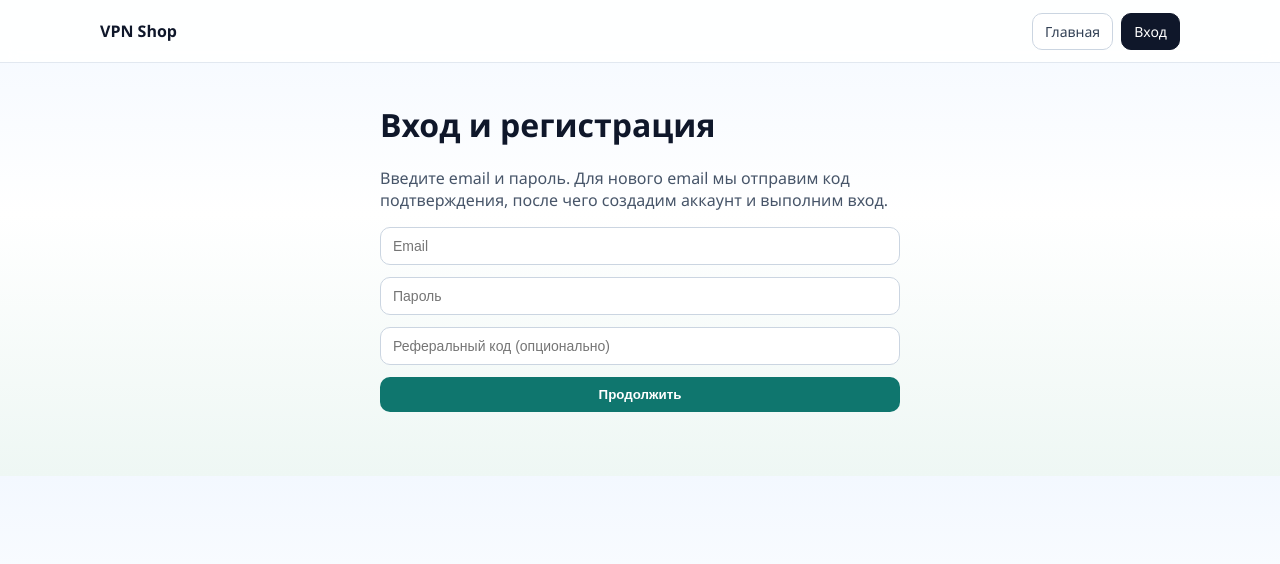
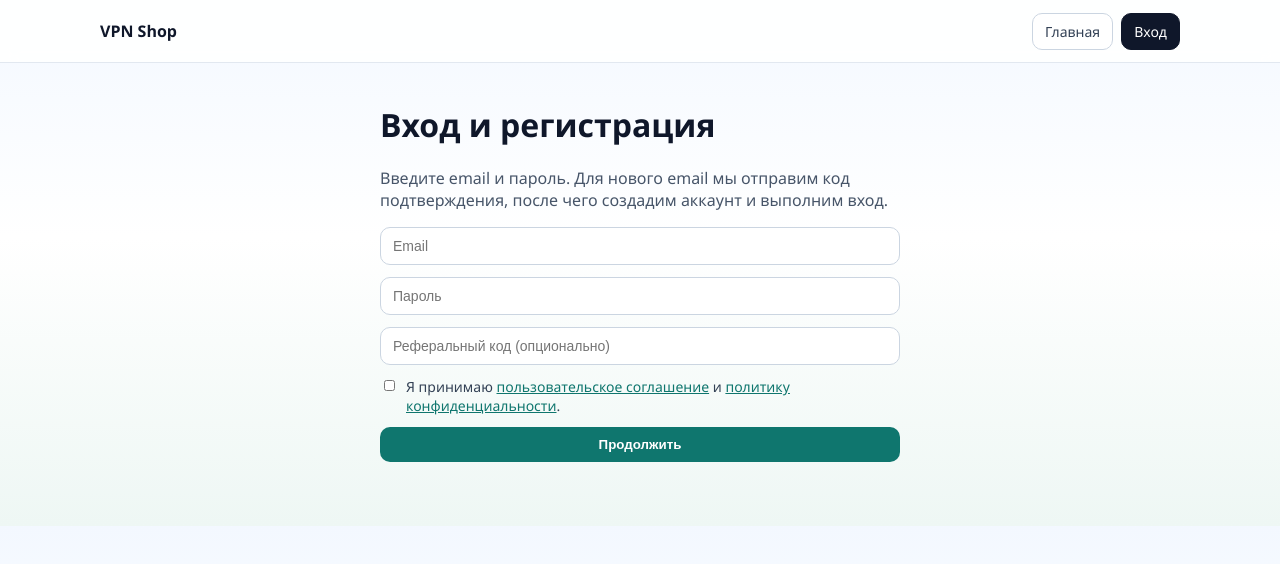
Before and after one commit to d3myasha/vpn-shop, a Next.js app: page /login in a window 1280 px wide. Shown: the top 564 px of the page. Built offline with nearby package versions, Linux system fonts and the light colour scheme; no server answers.

Commit message:
feat(auth): require legal consent and add privacy/terms pages

```diff
--- a/app/api/register/request-code/route.ts
+++ b/app/api/register/request-code/route.ts
@@ -3,9 +3,11 @@ import { z } from "zod";
 import { isEmailDomainAllowed } from "@/lib/email-policy";
 import { sendRegistrationVerificationCode } from "@/lib/email-verification";
 import { logger } from "@/lib/logger";
+import { prisma } from "@/lib/prisma";
 
 const requestCodeSchema = z.object({
   email: z.string().email(),
+  legalAccepted: z.boolean().optional(),
 });
 
 export async function POST(request: NextRequest) {
@@ -21,11 +23,16 @@ export async function POST(request: NextRequest) {
       return NextResponse.json({ error: "Разрешены только популярные почтовые сервисы" }, { status: 400 });
     }
 
-    const result = await sendRegistrationVerificationCode(email);
-    if (result.exists) {
+    const existing = await prisma.user.findUnique({ where: { email }, select: { id: true } });
+    if (existing) {
       return NextResponse.json({ exists: true }, { status: 200 });
     }
 
+    if (!parsed.data.legalAccepted) {
+      return NextResponse.json({ error: "Для регистрации нужно принять условия и политику" }, { status: 400 });
+    }
+
+    await sendRegistrationVerificationCode(email);
     return NextResponse.json({ exists: false, sent: true }, { status: 200 });
   } catch (error) {
     logger.error("request_register_code_failed", error, { route: "/api/register/request-code" });
--- a/app/api/register/route.ts
+++ b/app/api/register/route.ts
@@ -12,6 +12,7 @@ const registerSchema = z.object({
   password: z.string().min(8),
   referralCode: z.string().trim().toUpperCase().max(32).optional(),
   verificationCode: z.string().trim().length(6).optional(),
+  legalAccepted: z.boolean().optional(),
 });
 
 export async function POST(request: NextRequest) {
@@ -30,6 +31,10 @@ export async function POST(request: NextRequest) {
     const existing = await prisma.user.findUnique({ where: { email }, select: { id: true } });
     if (existing) {
       return NextResponse.json({ error: "Пользователь с таким email уже существует" }, { status: 409 });
+    }
+
+    if (!parsed.data.legalAccepted) {
+      return NextResponse.json({ error: "Для регистрации нужно принять условия и политику" }, { status: 400 });
     }
 
     const verificationCode = parsed.data.verificationCode?.trim();
--- a/app/login/page.tsx
+++ b/app/login/page.tsx
@@ -1,6 +1,7 @@
 "use client";
 
 import { FormEvent, useState } from "react";
+import Link from "next/link";
 import { useSearchParams } from "next/navigation";
 import { signIn } from "next-auth/react";
 
@@ -27,6 +28,7 @@ export default function LoginPage() {
   const [draftEmail, setDraftEmail] = useState("");
   const [draftPassword, setDraftPassword] = useState("");
   const [draftReferralCode, setDraftReferralCode] = useState("");
+  const [draftLegalAccepted, setDraftLegalAccepted] = useState(false);
   const nextPath = resolveNextPath(searchParams.get("next"));
 
   async function signInWithCredentials(email: string, password: string) {
@@ -56,6 +58,7 @@ export default function LoginPage() {
     const password = String(form.get("password") ?? "");
     const referralCode = String(form.get("referralCode") ?? "").trim().toUpperCase();
     const verificationCode = String(form.get("verificationCode") ?? "").trim();
+    const legalAccepted = form.get("legalAccepted") === "on";
 
     if (needsVerification) {
       const registerResponse = await fetch("/api/register", {
@@ -66,6 +69,7 @@ export default function LoginPage() {
           password: draftPassword,
           referralCode: draftReferralCode,
           verificationCode,
+          legalAccepted: draftLegalAccepted,
         }),
       });
 
@@ -86,7 +90,7 @@ export default function LoginPage() {
     const requestCodeResponse = await fetch("/api/register/request-code", {
       method: "POST",
       headers: { "Content-Type": "application/json" },
-      body: JSON.stringify({ email }),
+      body: JSON.stringify({ email, legalAccepted }),
     });
 
     if (!requestCodeResponse.ok) {
@@ -112,6 +116,7 @@ export default function LoginPage() {
     setDraftEmail(email);
     setDraftPassword(password);
     setDraftReferralCode(referralCode);
+    setDraftLegalAccepted(legalAccepted);
     setNeedsVerification(true);
     setInfo("Мы отправили код подтверждения на вашу почту. Введите его ниже.");
     setLoading(false);
@@ -122,6 +127,7 @@ export default function LoginPage() {
     setDraftEmail("");
     setDraftPassword("");
     setDraftReferralCode("");
+    setDraftLegalAccepted(false);
     setInfo(null);
     setError(null);
   }
@@ -145,6 +151,20 @@ export default function LoginPage() {
             <input required type="email" name="email" placeholder="Email" style={inputStyle} />
             <input required type="password" name="password" placeholder="Пароль" style={inputStyle} />
             <input name="referralCode" placeholder="Реферальный код (опционально)" style={inputStyle} />
+            <label style={checkboxLabelStyle}>
+              <input name="legalAccepted" type="checkbox" style={{ marginTop: 2 }} />
+              <span>
+                Я принимаю{" "}
+                <Link href="/legal/terms" target="_blank" rel="noopener noreferrer" style={inlineLinkStyle}>
+                  пользовательское соглашение
+                </Link>{" "}
+                и{" "}
+                <Link href="/legal/privacy" target="_blank" rel="noopener noreferrer" style={inlineLinkStyle}>
+                  политику конфиденциальности
+                </Link>
+                .
+              </span>
+            </label>
           </>
         ) : (
           <>
@@ -199,3 +219,17 @@ const secondaryButtonStyle: React.CSSProperties = {
   fontWeight: 600,
   cursor: "pointer",
 };
+
+const checkboxLabelStyle: React.CSSProperties = {
+  display: "grid",
+  gridTemplateColumns: "18px 1fr",
+  gap: 8,
+  alignItems: "start",
+  color: "#334155",
+  fontSize: 14,
+};
+
+const inlineLinkStyle: React.CSSProperties = {
+  color: "#0f766e",
+  textDecoration: "underline",
+};
```
Also changed, not shown: app/legal/privacy/page.tsx (added, +26 -0 lines), app/legal/terms/page.tsx (added, +26 -0 lines).
